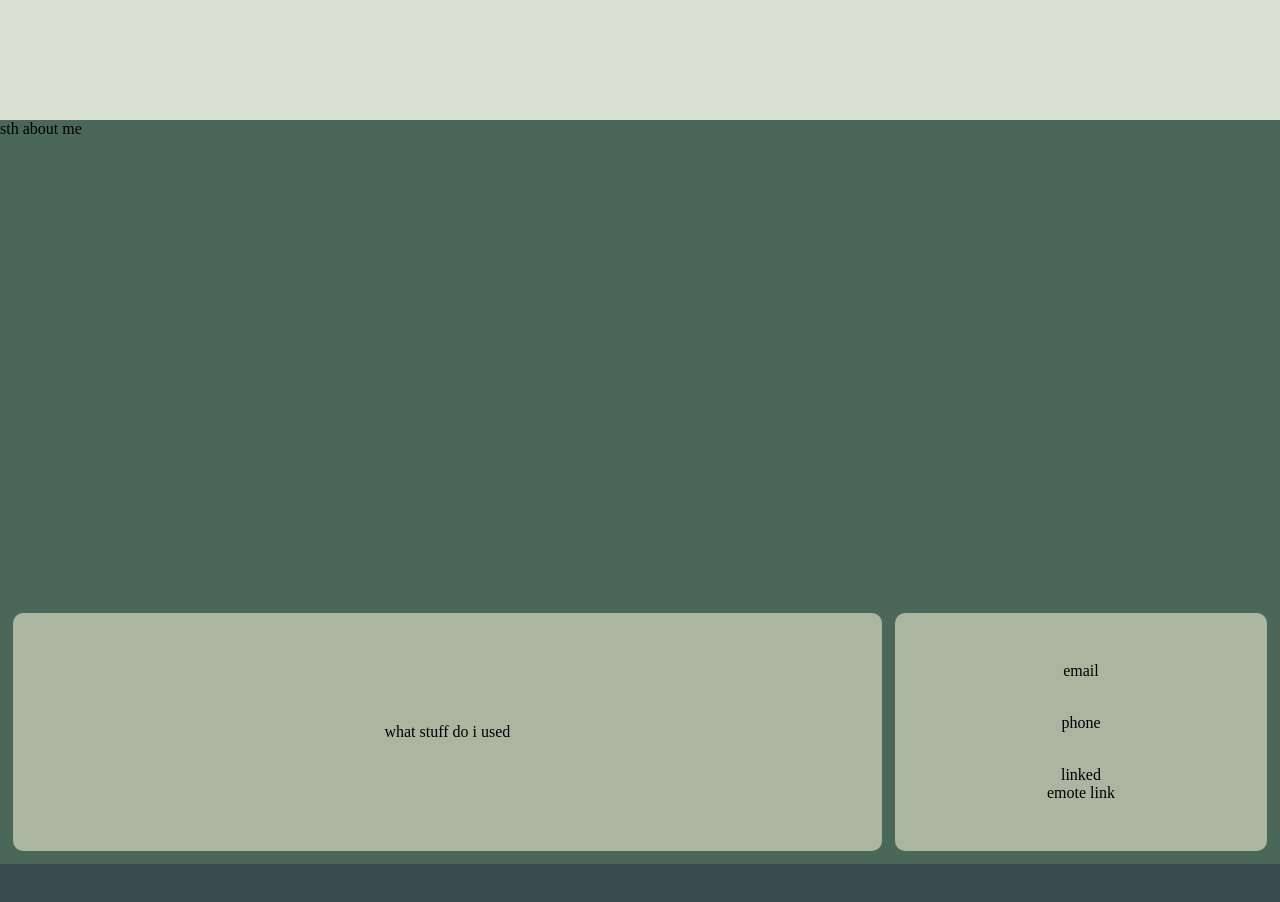
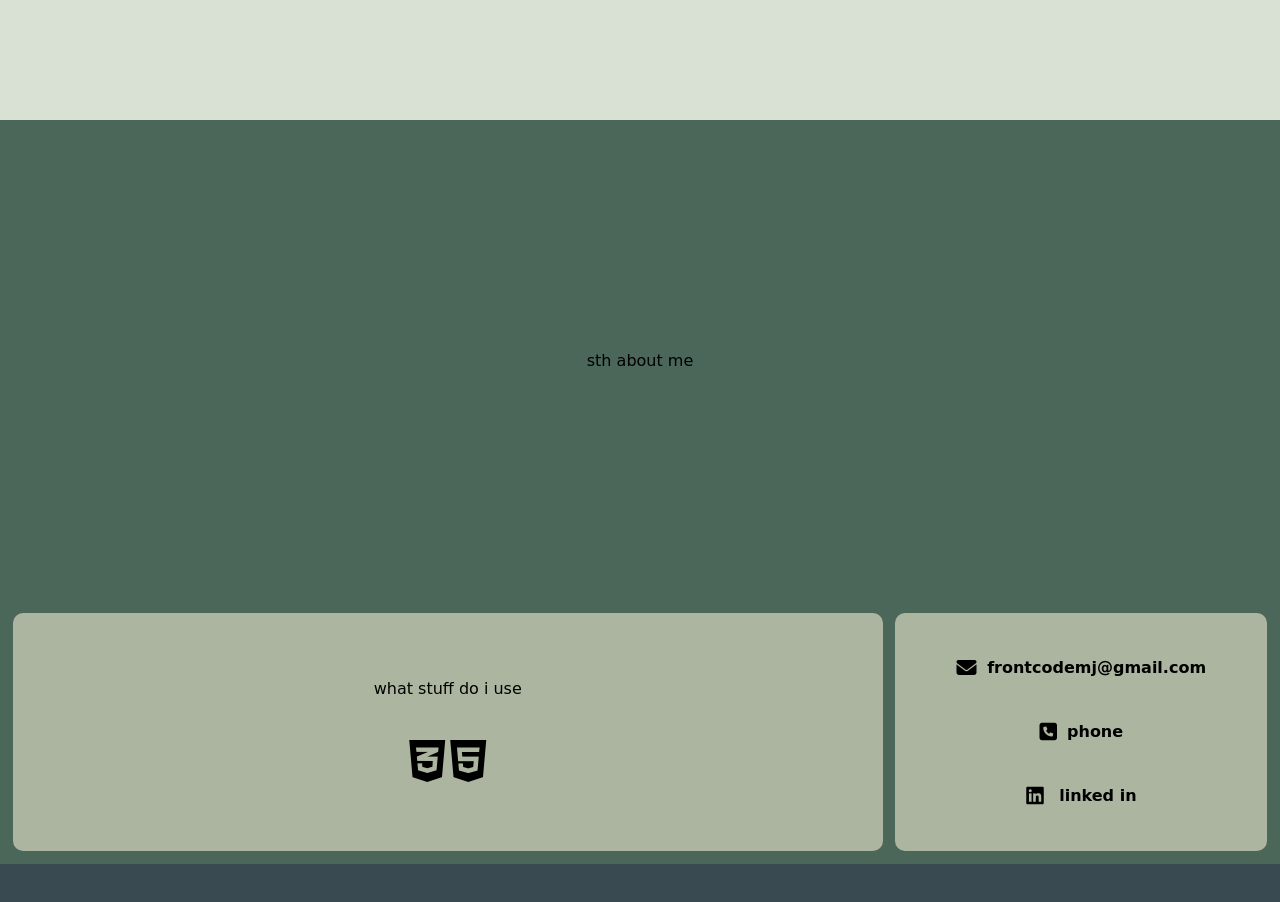
Before and after one commit to Sybilus/sybilus.github.io, a plain HTML site: page index.html in a window 1280 px wide. Shown: the part 1480-2382 px from the top of the page. Drawn offline with Linux system fonts and the light colour scheme; a web font is replaced by a local one.

Commit message:
it looks good
need more details and other device responsiveness aswell as go to top button

```diff
--- a/index.css
+++ b/index.css
@@ -1,11 +1,15 @@
 body {
     display: grid;
     justify-content: center;
-    height: 100%;}
+    height: 100%;
+    background: #ACB5A0;;
+}
 html {
     scroll-behavior: smooth;
     height: 100%;
-    scroll-snap-type: y mandatory;}
+    scroll-snap-type: y mandatory;
+    font-family: 'Arima', cursive;
+}
 * {
     box-sizing: border-box;
     margin: 0;}
@@ -26,21 +30,37 @@ header {
     background: #4A675A;
     position: relative;
     scroll-snap-align: center;
-    block-size: 7vh;}
+    block-size: 7vh;
+border-radius:0vh 0vh 30px 30px;}
 .front{
     height: 93vh;
     width: auto;
-    background: #ACB5A0;}
+    background: #ACB5A0;
+    display: flex;
+    justify-content: center;
+    align-items: center;
+    vertical-align: middle;
+    flex-direction: column;}
 .project{
     height: 100vh;
     width: 100vw;
     background: #D8E1D3;
     scroll-snap-align: center;
-    block-size: 100vh;}
+    block-size: 100vh;
+    display: flex;
+    justify-content: center;
+    align-items: center;
+    vertical-align: middle;
+    flex-direction: column;}
 .more_info{
     height: 60vh;
     width: 100vw;
     background: #4A675A;
+    display: flex;
+    justify-content: center;
+    align-items: center;
+    vertical-align: middle;
+    flex-direction: column;;
 }
 .bottom_container {
     height: 33vh;
@@ -58,7 +78,15 @@ header {
     border-radius: 10px;
     display: flex;
     justify-content: center;
-    align-items: center;}
+    align-items: normal;
+    flex-direction: column;
+    padding: 3vh 3vw;}
+.software_text{
+    height: 30%;
+}
+.software_icon{
+
+}
 .contact{
     width: 30%;
     float: left;
@@ -67,9 +95,11 @@ header {
     border-radius: 10px;
     display: flex;
     justify-content: center;
-    align-items: center;}
+    align-items: center;
+    vertical-align: middle;
+    flex-direction: column;}
 footer {
-    min-height: 7vh;
+    height: 7vh;
     background:#3A4A51;
     scroll-snap-align: center;
     block-size: 7vh;}
@@ -86,6 +116,7 @@ a{
     justify-content: center;
     text-decoration: none;
     color: inherit;
+    font-weight: 500;
 }
 
 .contact::after {
@@ -93,14 +124,19 @@ a{
     clear: both;
     display: table;}
 
-/*list*/
-ul {
-        list-style-type: none;
-        padding: 0;
-        display: inline-block;}
-li{
-    padding: 15%;}
-/*list*/
+[a] { display: inline-block;
+    vertical-align: middle;
+    line-height: 8vh;
+    font-weight: bold;
+}
+[b]{
+    display: inline-block;
+    vertical-align: middle;
+
+}
+#email:hover{
+    background-color: ;
+}
 
 /* colors
 #3A4A51
--- a/index.html
+++ b/index.html
@@ -6,7 +6,12 @@
     <meta name="viewport" content="width=device-width, initial-scale=1.0" />
     <title>Portfolio Page</title>
     <link rel="stylesheet" href="./index.css" />
+<link rel="preconnect" href="https://fonts.googleapis.com">
+<link rel="preconnect" href="https://fonts.gstatic.com" crossorigin>
+<link href="https://fonts.googleapis.com/css2?family=Arima:wght@200;400;500;700&display=swap" rel="stylesheet">
+    <script src="https://kit.fontawesome.com/078c9ac56c.js" crossorigin="anonymous"></script>
   </head>
+
   <body class="scroll">
 
     <header>
@@ -14,19 +19,26 @@
             <a href="#about">about</a>
             <a href="contact.html">contact</a>
     </header>
-    <div class="front">about me that will be resized</div>
+    <div class="front">i would call it landing page</div>
     </div>
 
     <div id="project" class="project">my projects</div>
     <div id="about" class="more_info">sth about me</div>
         <div class="bottom_container">
-            <div class="whatiuse">what stuff do i used</div>
+            <div class="whatiuse">
+              <div class="software_text">what stuff do i use</div>
+              <div class="software_icon"><i class="fa-brands fa-css3-alt fa-3x" b></i>
+              <i class="fa-brands fa-html5 fa-3x" b></i></div>
+            </div>
             <div class="contact">
-                <ul>
-                    <li>email</li>
-                    <li>phone</li>
-                    <li>linked emote link</li>
-                </ul>
+
+                <p id="email" a>
+                  <i class="fa-solid fa-envelope fa-lg">&nbsp</i> frontcodemj@gmail.com</p>
+                <p a>
+                  <i class="fa-solid fa-square-phone fa-lg"> &nbsp</i>phone</p>
+                <p a>
+                  <i class="fa-brands fa-linkedin fa-lg"> &nbsp</i> linked in</p>
+
             </div>
 
         </div>
```
